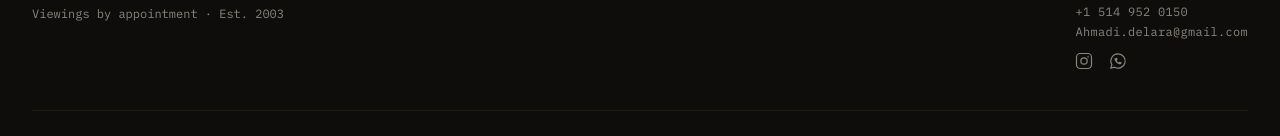
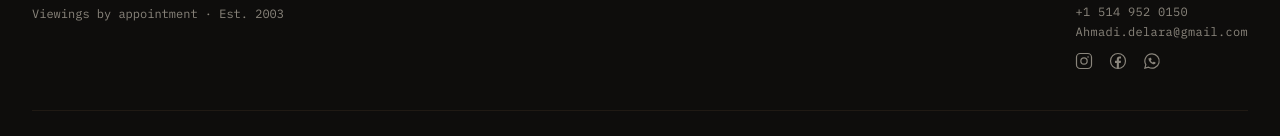
Before and after one commit to badakhshian/delara-art-gallery, a Next.js app: page /privacy in a window 1280 px wide. Shown: the part 2117-2253 px from the top of the page. Built offline with nearby package versions, Linux system fonts and the light colour scheme; no server answers; a web font is replaced by a local one.

Commit message:
Footer: add Facebook link (and to the gallery/artist structured data)
Co-Authored-By: Claude Opus 5.5 <noreply@anthropic.com>
Claude-Session: https://claude.ai/code/session_01Uti21BejGNhdfA8JGsSM4E

```diff
--- a/components/SocialLinks.jsx
+++ b/components/SocialLinks.jsx
@@ -1,6 +1,6 @@
 import { palette } from "@/lib/palette";
 
-import { INSTAGRAM_URL } from "@/lib/site";
+import { FACEBOOK_URL, INSTAGRAM_URL } from "@/lib/site";
 const WHATSAPP_URL = "https://wa.me/15149520150";
 
 function InstagramIcon() {
@@ -9,6 +9,18 @@ function InstagramIcon() {
       <rect x="2" y="2" width="20" height="20" rx="5" stroke="currentColor" strokeWidth="1.6" />
       <circle cx="12" cy="12" r="4.2" stroke="currentColor" strokeWidth="1.6" />
       <circle cx="17.4" cy="6.6" r="1.1" fill="currentColor" />
+    </svg>
+  );
+}
+
+function FacebookIcon() {
+  return (
+    <svg width="18" height="18" viewBox="0 0 24 24" fill="none" aria-hidden="true">
+      <circle cx="12" cy="12" r="10" stroke="currentColor" strokeWidth="1.6" />
+      <path
+        d="M13.2 21.8v-7.3h2.4l.4-2.8h-2.8V9.9c0-.8.25-1.4 1.4-1.4H16V6c-.25 0-1.1-.1-2.1-.1-2.1 0-3.5 1.3-3.5 3.6v2.2H8v2.8h2.4v7.3"
+        fill="currentColor"
+      />
     </svg>
   );
 }
@@ -43,6 +55,16 @@ export default function SocialLinks({ className = "" }) {
         <InstagramIcon />
       </a>
       <a
+        href={FACEBOOK_URL}
+        target="_blank"
+        rel="noopener noreferrer"
+        aria-label="Facebook"
+        style={{ color: palette.smoke }}
+        className="hover:opacity-80"
+      >
+        <FacebookIcon />
+      </a>
+      <a
         href={WHATSAPP_URL}
         target="_blank"
         rel="noopener noreferrer"
--- a/lib/site.js
+++ b/lib/site.js
@@ -6,5 +6,6 @@ export const SITE_URL =
   process.env.NEXT_PUBLIC_SITE_URL || "https://www.artedelara.com";
 
 export const INSTAGRAM_URL = "https://www.instagram.com/delara_art_gallery/";
+export const FACEBOOK_URL = "https://www.facebook.com/profile.php?id=100067634596565";
 export const CONTACT_EMAIL = "Ahmadi.delara@gmail.com";
 export const CONTACT_PHONE = "+1-514-952-0150";
```
Also changed, not shown: lib/seo.js.
